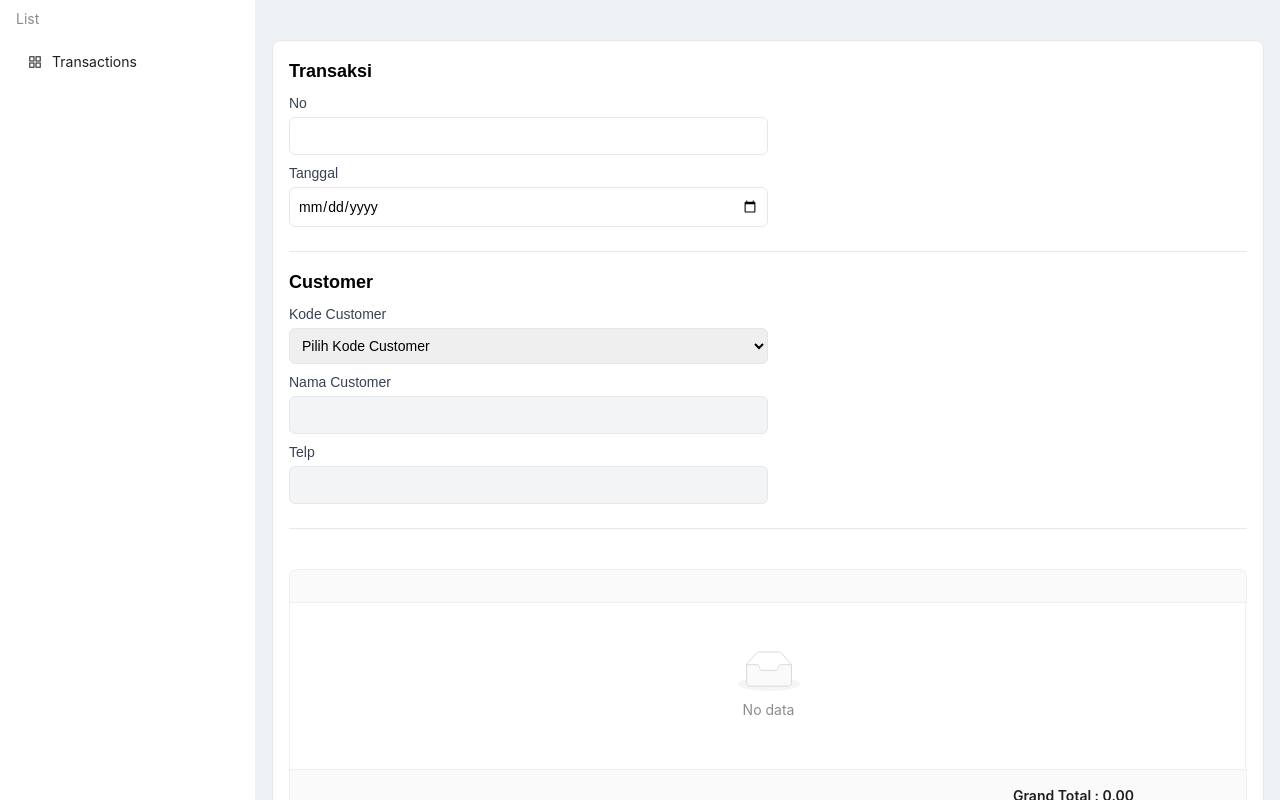
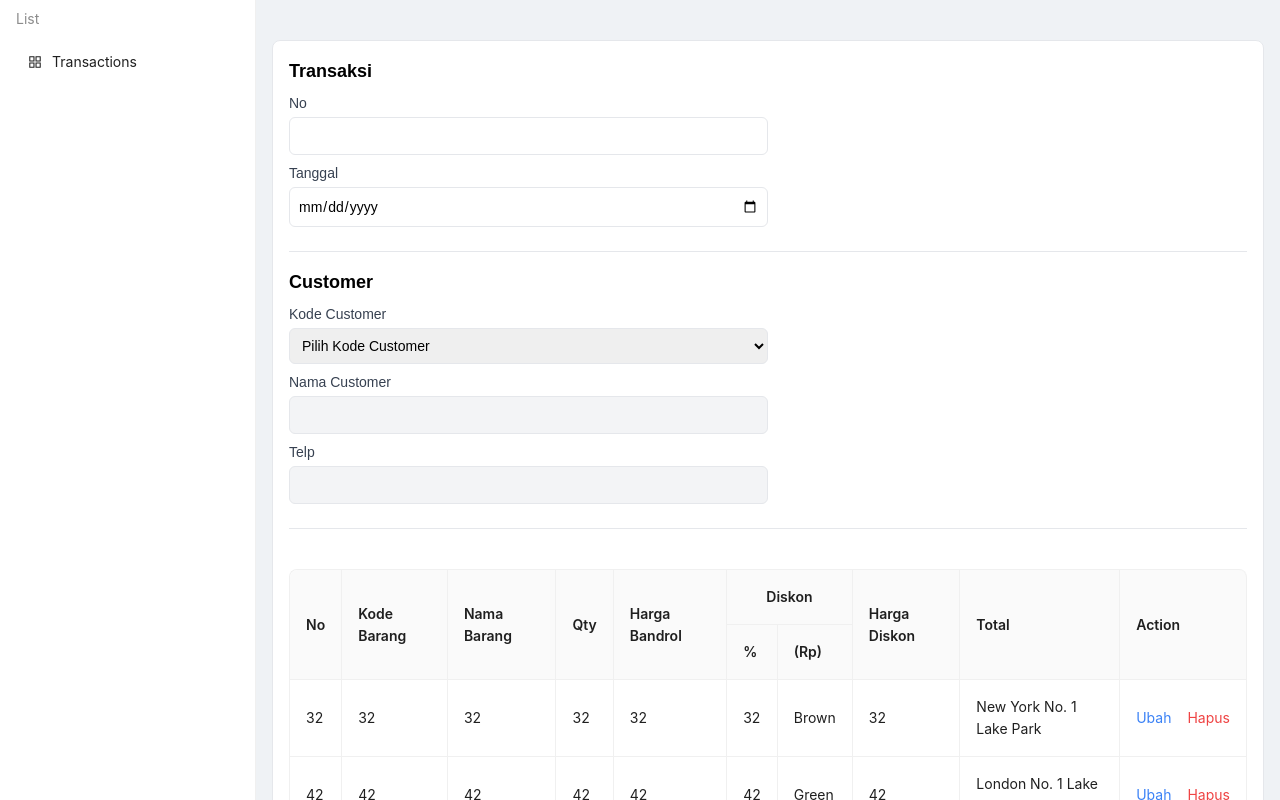
Before and after one commit to m-joseph27/fe-simple-transactions, a React (Create React App) app: page /add-transaction in a window 1280 px wide. Built offline with nearby package versions, Linux system fonts and the light colour scheme.

Commit message:
working on table transaction

```diff
--- a/src/App.js
+++ b/src/App.js
@@ -1,6 +1,6 @@
 import React from 'react';
 import './index.css';
-import { BrowserRouter as Router, Routes, Route, Link } from 'react-router-dom';
+import { BrowserRouter as Router, Routes, Route } from 'react-router-dom';
 import BaseSidebarComponent from './components/sidebar/sidebar';
 import SalesPage from './pages/sales/sales';
 import SalesFormComponent from './pages/sales/sales-form';
--- /dev/null
+++ b/src/components/table/transaction-table.js
@@ -0,0 +1,57 @@
+import React from 'react';
+import { Space, Table, Tag } from 'antd';
+const { Column, ColumnGroup } = Table;
+const data = [
+  {
+    key: '1',
+    firstName: 'John',
+    lastName: 'Brown',
+    age: 32,
+    address: 'New York No. 1 Lake Park',
+    tags: ['nice', 'developer'],
+  },
+  {
+    key: '2',
+    firstName: 'Jim',
+    lastName: 'Green',
+    age: 42,
+    address: 'London No. 1 Lake Park',
+    tags: ['loser'],
+  },
+  {
+    key: '3',
+    firstName: 'Joe',
+    lastName: 'Black',
+    age: 32,
+    address: 'Sydney No. 1 Lake Park',
+    tags: ['cool', 'teacher'],
+  },
+];
+
+const TransactionTableComponent = () => (
+  <Table bordered dataSource={data} pagination={false} >
+    <Column title="No" dataIndex="age" key="age" />
+    <Column title="Kode Barang" dataIndex="age" key="age" />
+    <Column title="Nama Barang" dataIndex="age" key="age" />
+    <Column title="Qty" dataIndex="age" key="age" />
+    <Column title="Harga Bandrol" dataIndex="age" key="age" />
+    <ColumnGroup title="Diskon">
+      <Column title="%" dataIndex="age" key="age" />
+      <Column title="(Rp)" dataIndex="lastName" key="lastName" />
+    </ColumnGroup>
+    <Column title="Harga Diskon" dataIndex="age" key="age" />
+    <Column title="Total" dataIndex="address" key="address" />
+    <Column
+      title="Action"
+      key="action"
+      render={(_, record) => (
+        <Space className="cursor-pointer" size="middle">
+          <span className="text-blue-500">Ubah</span>
+          <span className="text-red-500">Hapus</span>
+        </Space>
+      )}
+    />
+  </Table>
+);
+
+export default TransactionTableComponent;
--- a/src/pages/sales/sales-form.js
+++ b/src/pages/sales/sales-form.js
@@ -1,7 +1,7 @@
 import React, { useState } from 'react';
 import customers from '../../pages/data';
-import BaseTableComponent from '../../components/table/table';
 import { Button } from 'antd';
+import TransactionTableComponent from '../../components/table/transaction-table';
 
 const SalesFormComponent = () => {
   const [transaksi, setTransaksi] = useState({ no: '', tanggal: '' });
@@ -17,6 +17,30 @@ const SalesFormComponent = () => {
     ongkir: 0,
     total: 0
   });
+
+  // const columns = [
+  //   {
+  //     title: 'Action',
+  //   },
+  //   {
+  //     title: 'No',
+  //   },
+  //   {
+  //     title: 'Kode Barang',
+  //   },
+  //   {
+  //     title: 'Nama Barang',
+  //   },
+  //   {
+  //     title: 'Qty',
+  //   },
+  //   {
+  //     title: 'Harga Bandrol',
+  //   },
+  //   {
+  //     title: 'Action',
+  //   }
+  // ]
 
   const handleCustomerChange = (e) => {
     const selectedCustomer = customers.find(c => c.kode === e.target.value);
@@ -94,7 +118,7 @@ const SalesFormComponent = () => {
           </div>
           <hr className="mt-6" />
           <div className="mt-10 mb-10">
-            <BaseTableComponent />
+            <TransactionTableComponent />
           </div>
         </div>
       </div>
```
